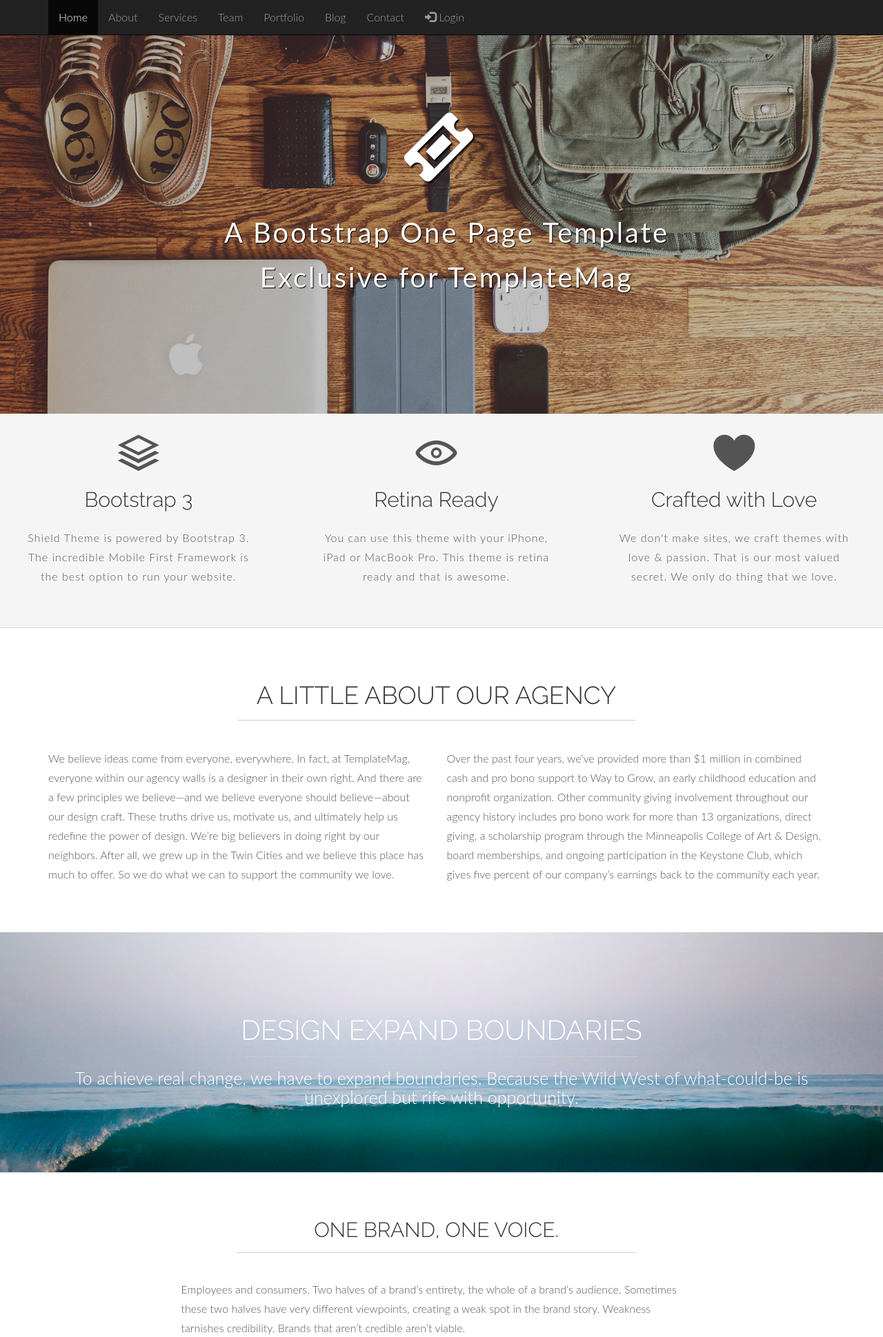
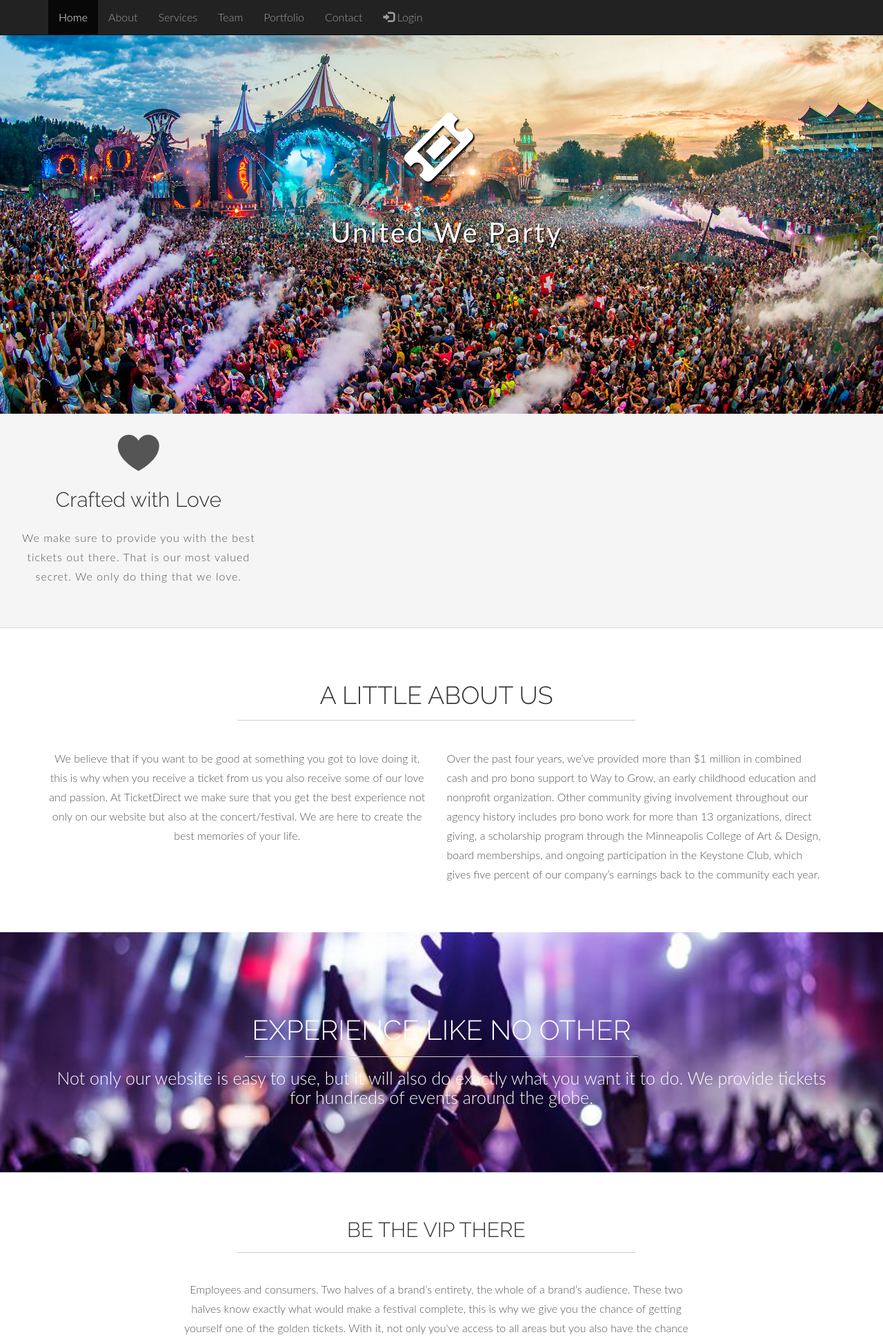
Before and after one commit to D00199848/CA4, a PHP site: page / in a window 1280 px wide. Shown: the top 1939 px of the page at 69% size. Run offline with PHP 8.4, Linux system fonts and the light colour scheme.

Commit message:
Made progress with designing the index page

```diff
--- a/css/style.css
+++ b/css/style.css
@@ -252,7 +252,7 @@ a:before, a:after {
    ========================================================================== */
 
 #headerwrap {
-  background: url(../img/header_bg.jpg) no-repeat center top;
+  background: url(../img/festival.jpg) no-repeat center top;
   margin-top: -50px;
   padding-top: 120px;
   text-align: center;
--- a/index.php
+++ b/index.php
@@ -2,7 +2,7 @@
 <html lang="en">
 <head>
   <meta charset="utf-8">
-  <title>Shield - Bootstrap Agency Template</title>
+  <title>TicketDirect</title>
   <meta content="width=device-width, initial-scale=1.0" name="viewport">
   <meta content="" name="keywords">
   <meta content="" name="description">
@@ -51,7 +51,6 @@
             <li> <a href="#services" class="smoothscroll"> Services</a></li>
             <li> <a href="#team" class="smoothscroll"> Team</a></li>
             <li> <a href="#portfolio" class="smoothscroll"> Portfolio</a></li>
-            <li> <a href="#blog" class="smoothscroll"> Blog</a></li>
             <li> <a href="#contact" class="smoothscroll"> Contact</a></li>
              <li><a href="login.php"><span class="glyphicon glyphicon-log-in"></span> Login</a></li>
         </div>
@@ -65,8 +64,7 @@
   <div id="headerwrap" name="home">
     <header class="clearfix">
       <h1><span class="icon icon-ticket"></span></h1>
-      <p>A Bootstrap One Page Template</p>
-      <p>Exclusive for TemplateMag</p>
+      <p>United We Party</p>
     </header>
   </div>
   <!-- /headerwrap -->
@@ -74,24 +72,11 @@
   <!-- ==== GREYWRAP ==== -->
   <div id="greywrap">
     <div class="row">
-      <div class="col-lg-4 callout">
-        <span class="icon icon-stack"></span>
-        <h2>Bootstrap 3</h2>
-        <p>Shield Theme is powered by Bootstrap 3. The incredible Mobile First Framework is the best option to run your website. </p>
-      </div>
-      <!-- col-lg-4 -->
-
-      <div class="col-lg-4 callout">
-        <span class="icon icon-eye"></span>
-        <h2>Retina Ready</h2>
-        <p>You can use this theme with your iPhone, iPad or MacBook Pro. This theme is retina ready and that is awesome. </p>
-      </div>
-      <!-- col-lg-4 -->
 
       <div class="col-lg-4 callout">
         <span class="icon icon-heart"></span>
         <h2>Crafted with Love</h2>
-        <p>We don't make sites, we craft themes with love & passion. That is our most valued secret. We only do thing that we love. </p>
+        <p>We make sure to provide you with the best tickets out there. That is our most valued secret. We only do thing that we love. </p>
       </div>
       <!-- col-lg-4 -->
     </div>
@@ -103,13 +88,11 @@
   <div class="container" id="about" name="about">
     <div class="row white">
       <br>
-      <h1 class="centered">A LITTLE ABOUT OUR AGENCY</h1>
+      <h1 class="centered">A LITTLE ABOUT US</h1>
       <hr>
 
       <div class="col-lg-6">
-        <p>We believe ideas come from everyone, everywhere. In fact, at TemplateMag, everyone within our agency walls is a designer in their own right. And there are a few principles we believe—and we believe everyone should believe—about our design craft.
-          These truths drive us, motivate us, and ultimately help us redefine the power of design. We’re big believers in doing right by our neighbors. After all, we grew up in the Twin Cities and we believe this place has much to offer. So we do what
-          we can to support the community we love.</p>
+          <center><p>We believe that if you want to be good at something you got to love doing it, this is why when you receive a ticket from us you also receive some of our love and passion. At TicketDirect we make sure that you get the best experience not only on our website but also at the concert/festival. We are here to create the best memories of your life.</p></center>
       </div>
       <!-- col-lg-6 -->
 
@@ -127,9 +110,9 @@
   <!-- ==== SECTION DIVIDER1 -->
   <section class="section-divider textdivider divider1">
     <div class="container">
-      <h1>DESIGN EXPAND BOUNDARIES</h1>
+      <h1>EXPERIENCE LIKE NO OTHER</h1>
       <hr>
-      <p>To achieve real change, we have to expand boundaries. Because the Wild West of what-could-be is unexplored but rife with opportunity.</p>
+      <p>Not only our website is easy to use, but it will also do exactly what you want it to do. We provide tickets for hundreds of events around the globe.</p>
     </div>
     <!-- container -->
   </section>
@@ -141,27 +124,23 @@
     <br>
     <br>
     <div class="row">
-      <h2 class="centered">ONE BRAND, ONE VOICE.</h2>
+      <h2 class="centered">BE THE VIP THERE</h2>
       <hr>
       <br>
       <div class="col-lg-offset-2 col-lg-8">
-        <p>Employees and consumers. Two halves of a brand’s entirety, the whole of a brand’s audience. Sometimes these two halves have very different viewpoints, creating a weak spot in the brand story. Weakness tarnishes credibility. Brands that aren’t
-          credible aren’t viable.
+        <center><p>Employees and consumers. Two halves of a brand’s entirety, the whole of a brand’s audience. These two halves know exactly what would make a festival complete, this is why we give you the chance of getting yourself one of the golden tickets. With it, not only you've access to all areas but you also have the chance to get talking to the musicians and artists face to face!
         </p>
         <p>We squash weakness by designing the whole brand story. It’s crafted around the truism held by employees and consumers to create an experience that connects from the inside out.</p>
         <p>By being true to the brand we represent, we elevate the audiences’ relationship to it. Like becomes love becomes a passion. Passion becomes advocacy. And we see the brand blossom from within, creating a whole story the audience embraces. That’s
-          when the brand can truly flex its muscles.</p>
+            when the brand can truly flex its muscles.</p></center>
       </div>
       <!-- col-lg -->
     </div>
     <!-- row -->
 
     <div class="row">
-      <h2 class="centered">MOBILE FIRST THINKING, ALWAYS.</h2>
-      <hr>
-      <br>
       <div class="col-lg-offset-2 col-lg-8">
-        <img class="img-responsive" src="img/iphone.png" alt="">
+        <img class="img-responsive" src="img/goldenticket.png" alt="">
       </div>
       <!-- col -->
     </div>
@@ -173,9 +152,10 @@
   <!-- ==== SECTION DIVIDER2 -->
   <section class="section-divider textdivider divider2">
     <div class="container">
-      <h1>DESIGN IS AN INTERACTION</h1>
+      <h1>MEET NEW PEOPLE</h1>
       <hr>
-      <p>To develop a deeper and more meaningful connection with consumers, we believe design must invite them to take part in the conversation.</p>
+      <br><br>
+      <p>Wait until you see how easy it is to make new friends at our festivals!</p>
     </div>
     <!-- container -->
   </section>
@@ -242,13 +222,10 @@
   <div id="greywrap">
     <div class="container">
       <div class="row">
-        <div class="col-lg-8 centered">
-          <img class="img-responsive" src="img/macbook.png" align="">
-        </div>
         <div class="col-lg-4">
           <h2>We Are Hiring!</h2>
-          <p>Do you want to be one of use? Sure you want, because we are an awesome team!. Here we work hard every day to craft pixel perfect sites.</p>
-          <p><a class="btn btn-success">Contact Us</a></p>
+          <p>Do you want to be one of use? Sure you want, because we are an awesome team!. Here we work hard every day to craft pixel perfect sites. If you're interested please don't be afraid to contact us below and tell us why you would like to work with us.</p>
+
         </div>
       </div>
       <!-- row -->
@@ -434,73 +411,6 @@
   </section>
   <!-- section -->
 
-  <!-- ==== BLOG ==== -->
-  <div class="container" id="blog" name="blog">
-    <br>
-    <div class="row">
-      <br>
-      <h1 class="centered">WE ARE STORYTELLERS</h1>
-      <hr>
-      <br>
-      <br>
-    </div>
-    <!-- /row -->
-
-    <div class="row">
-      <div class="col-lg-6 blog-bg">
-        <div class="col-lg-4 centered">
-          <br>
-          <p><img class="img img-circle" src="img/team/team04.jpg" width="60px" height="60px"></p>
-          <h4>Jaye Smith</h4>
-          <h5>Published Aug 30.</h5>
-        </div>
-        <div class="col-lg-8 blog-content">
-          <h2>We Define Success</h2>
-          <p>Armed with insight, we embark on designing the right brand experience that engages the audience. It encompasses both the strategic direction and creative execution that solves a business problem and brings the brand to life.</p>
-          <p>In the create phase, the big idea is unleashed to the world through different media touchpoints. This is when we watch the audience fall in love all over again with our client’s brand.</p>
-          <p><a href="#" class="icon icon-link"> Read More</a></p>
-          <br>
-        </div>
-      </div>
-      <!-- /col -->
-
-      <div class="col-lg-6 blog-bg">
-        <div class="col-lg-4 centered">
-          <br>
-          <p><img class="img img-circle" src="img/team/team03.jpg" width="60px" height="60px"></p>
-          <h4>Michele Lampa</h4>
-          <h5>Published Aug 28.</h5>
-        </div>
-        <div class="col-lg-8 blog-content">
-          <h2>A Beautiful Story</h2>
-          <p>Armed with insight, we embark on designing the right brand experience that engages the audience. It encompasses both the strategic direction and creative execution that solves a business problem and brings the brand to life.</p>
-          <p>In the create phase, the big idea is unleashed to the world through different media touchpoints. This is when we watch the audience fall in love all over again with our client’s brand.</p>
-          <p><a href="#" class="icon icon-link"> Read More</a></p>
-          <br>
-        </div>
-      </div>
-      <!-- /col -->
-    </div>
-    <!-- /row -->
-    <br>
-    <br>
-  </div>
-  <!-- /container -->
-
-
-  <!-- ==== SECTION DIVIDER6 ==== -->
-  <section class="section-divider textdivider divider6">
-    <div class="container">
-      <h1>CRAFTED IN NEW YORK, USA.</h1>
-      <hr>
-      <p>Some Address 987,</p>
-      <p>+34 9884 4893</p>
-      <p><a class="icon icon-twitter" href="#"></a> | <a class="icon icon-facebook" href="#"></a></p>
-    </div>
-    <!-- container -->
-  </section>
-  <!-- section -->
-
   <div class="container" id="contact" name="contact">
     <div class="row">
       <br>
--- a/view/header.php
+++ b/view/header.php
@@ -16,7 +16,6 @@
    </div>
     </nav>
 
-            <a href="login.php">Log In</a>
     <title>Tickets Direct</title>
     <link href="./main.css" rel="stylesheet" type="text/css"/>
 </head>
```
Also changed, not shown: main.css (+13 -4 lines), img/bg/back.jpg (added), img/bg/divider1.jpg, img/bg/divider2.jpg, img/festival.jpg (added), img/goldenticket.png (added), img/iphone.png (deleted), img/macbook.png (deleted).
